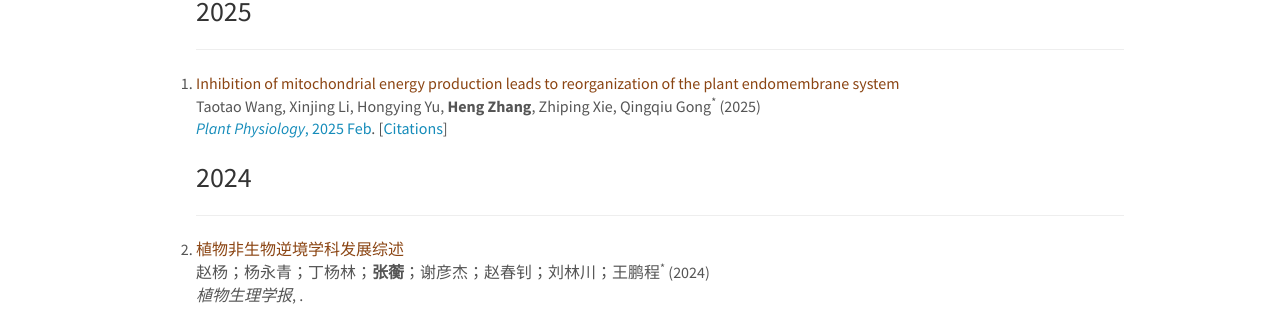
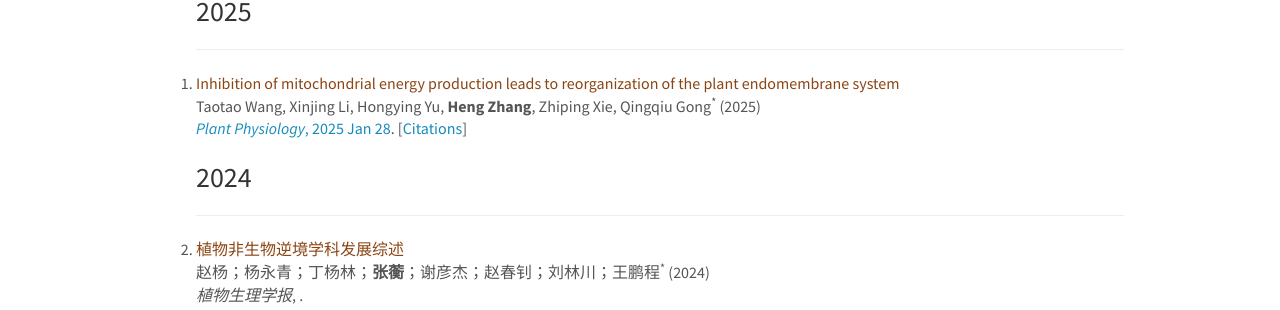
Before and after one commit to hengzhanglab/hengzhanglab.github.io, a Jekyll site: the page built from _pages/publications.md, in a window 1280 px wide and 900 px high. Shown: the part 197-507 px from the top of the window. Built offline with Jekyll 4.4.1, drawn with Linux system fonts in a browser that asks for light colours.

Commit message:
publications.yml

```diff
--- a/_data/publications.yml
+++ b/_data/publications.yml
@@ -5,7 +5,7 @@
   authors: Taotao Wang, Xinjing Li, Hongying Yu, <b>Heng Zhang</b>, Zhiping Xie, Qingqiu Gong<sup>*</sup>
   year: 2025
   journal: Plant Physiology
-  display: 2025 Feb
+  display: 2025 Jan 28
   doi: https://doi.org/10.1093/plphys/kiaf033
 
 - title: year
```
